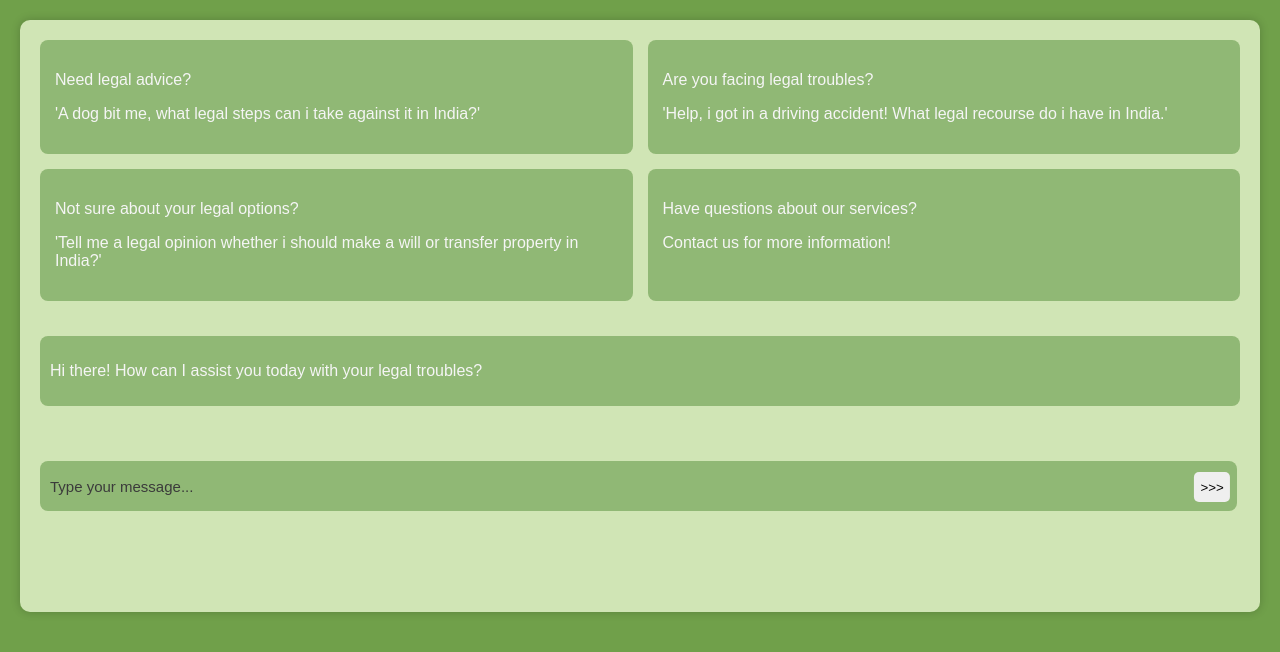
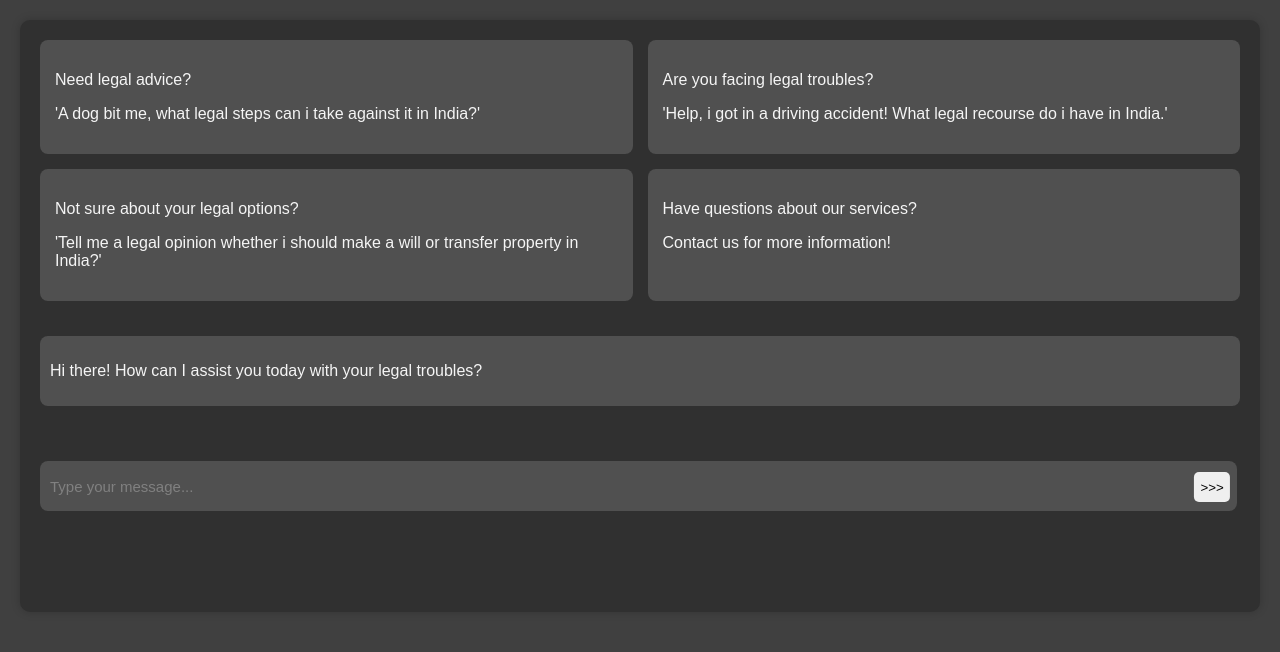
Before and after one commit to manjeetsharma0796/case_compass, a website: page public/consult.html in a window 1280 px wide. Drawn offline with Linux system fonts and the light colour scheme.

Commit message:
Update consult.css
Black

```diff
--- a/public/consult.css
+++ b/public/consult.css
@@ -2,21 +2,16 @@ body {
   font-family: Arial, sans-serif;
   margin: 0;
   padding: 20px;
-  background-color: #70a04a;
-  /* Lighter, muted sap green */
-  color: #f5f5f5;
-  /* Light cream for good contrast */
+  background-color: #404040; /* Dark gray similar to #404040 */
+  color: #f5f5f5; /* Light cream for good contrast */
 }
 
 .container {
   max-width: 1300px;
-
   margin: auto;
   padding: 20px;
-  background-color: #d0e5b5;
-  /* Lighter, warm off-white */
-  box-shadow: 0 0 10px rgba(0, 0, 0, 0.2);
-  /* Softer shadow */
+  background-color: #303030; /* Darker shade of gray */
+  box-shadow: 0 0 10px rgba(0, 0, 0, 0.2); /* Softer shadow */
   border-radius: 10px;
   overflow: hidden;
   display: grid;
@@ -25,9 +20,7 @@ body {
 }
 
 .suggestion-box {
-  background-color: #90b875;
-  /* Lighter, muted sap green with more contrast */
-
+  background-color: #505050; /* Darker shade of gray with more contrast */
   padding: 15px;
   border-radius: 8px;
 }
@@ -42,8 +35,7 @@ body {
 
 .chat-box,
 .chat-input {
-  background-color: #90b875;
-  /* Light cream for good contrast */
+  background-color: #505050; /* Darker shade of gray */
   padding: 10px;
   margin-bottom: 10px;
   border-radius: 8px;
@@ -54,14 +46,13 @@ body {
   height: 30px;
   border: none;
   margin-top: 10px;
-  /* Text color same as body for consistency */
   font-size: 15px;
   padding-right: 50px;
+  color: #f5f5f5; /* Light cream for good contrast */
 }
 
 .chat-input::placeholder {
-  color: #3b3b3b;
-  /* Light gray for subtle placeholder */
+  color: #808080; /* Dark gray for subtle placeholder */
 }
 
 .chat-input-container {
@@ -89,9 +80,9 @@ body {
 }
 
 #prompt-ans {
-  color: black;
+  color: #404040; /* Dark gray similar to #404040 */
 }
 
 #question {
-  color: black;
+  color: #404040; /* Dark gray similar to #404040 */
 }
```
